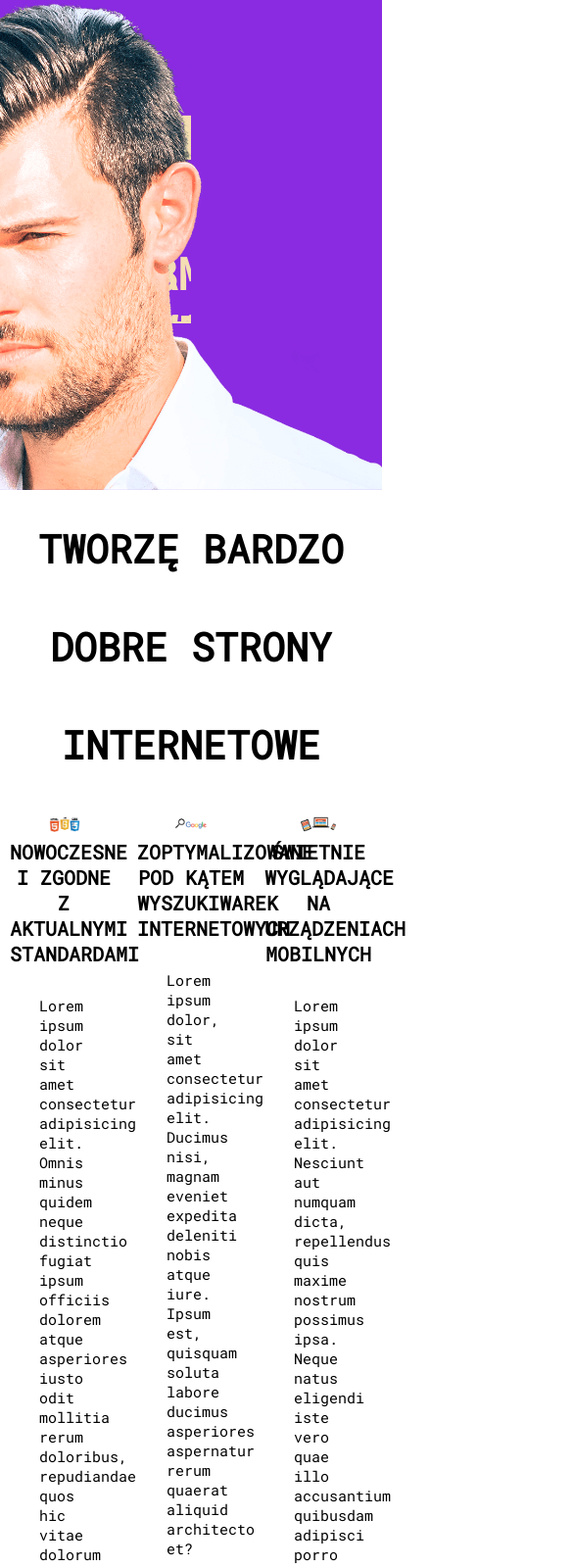
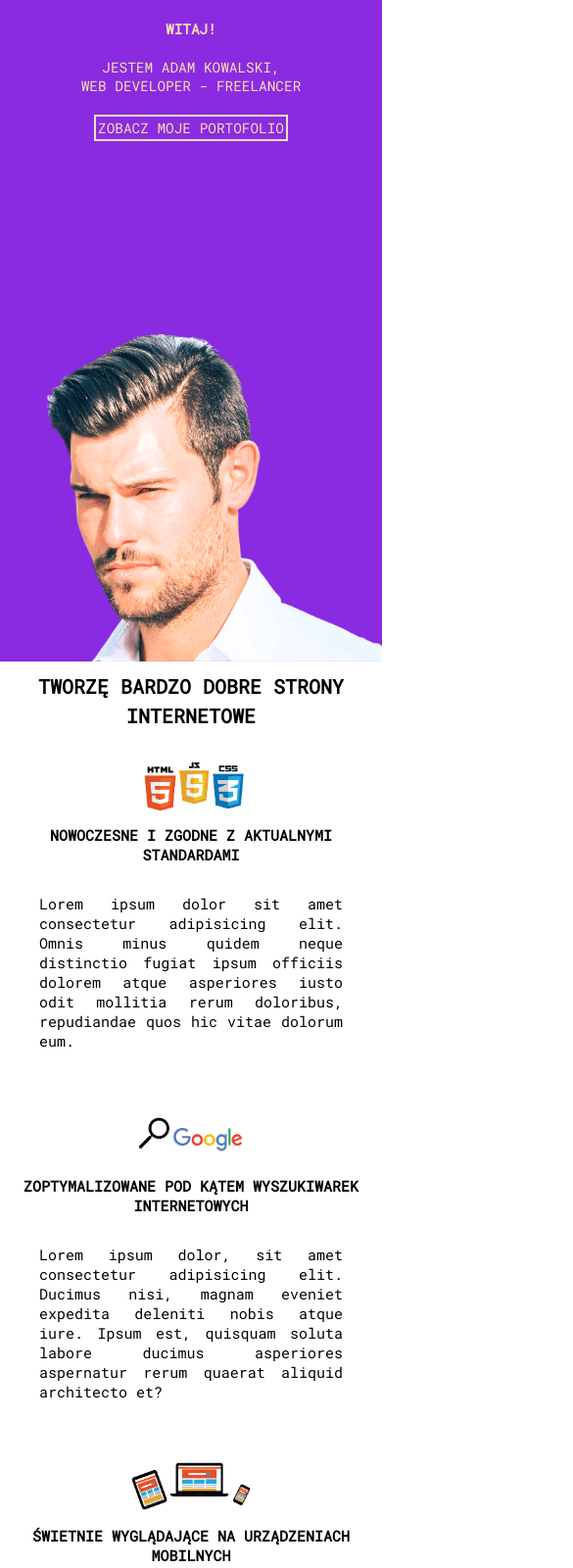
Before and after one commit to emdabljuu/HTML-CSS, a plain HTML site: page projektMain/index.html in a window 390 px wide. Shown: the top 1600 px of the page at 98% size, 585 px wide, since content can reach past the window. Drawn offline with Linux system fonts and the light colour scheme; a web font is replaced by a local one.

Commit message:
29.03.2021 15:07 First changes to mobile version

```diff
--- a/projektMain/index.html
+++ b/projektMain/index.html
@@ -14,8 +14,8 @@
         <header class="head">
             <div class="head-1">
                 <h1 class="hello">witaj!</h1>
-                <h2 class="intro-1">Jestem Adam Kowalski,</h2>
-                <h2 class="intro-2">Web Developer - Freelancer</h2>
+                <h2 class="intro">Jestem Adam Kowalski,</h2>
+                <h2 class="intro">Web Developer - Freelancer</h2>
                 <button class="portofolio" ><a href = "#proj">zobacz moje portofolio</a></button>
             </div>
             <div class="head-2">
--- a/projektMain/style.css
+++ b/projektMain/style.css
@@ -29,7 +29,7 @@ h3 {
 
 a {
     text-decoration: none;
-    color: white;
+    color: wheat;
 }
 
 /* clearfix */
@@ -42,19 +42,18 @@ a {
 .head {
     text-transform: uppercase;
     box-sizing: content-box;
-    position: relative;
+    /* position: relative; */
     color: wheat;
+    height: 40vh;
 }
 
 .head-1 {
-    left: 0vw;
-    top: 0px;
-    height: 500px;
+    float: left;
+    height: 40vh;
     width: 50vw;
     background-color: blueviolet;
     padding: 20px 20px 20px 20px;
     box-sizing: border-box;
-    position: relative;
 }
 
 .portofolio {
@@ -65,53 +64,39 @@ a {
     text-transform: uppercase;
     font-weight: 100;
     font-size: 20px;
-    position: absolute;
-    left: 100px;
-    bottom: 50px;
-    transition: 2s;
+    margin-top: 50px;
+    margin-left: 50px;
+    transition: 1s;
 }
 
 .portofolio:hover{
-    padding: 30px 30px 30px 30px;
+    padding: 25px 25px 25px 25px;
     font-size: 25px;
 }
 
 .hello {
     font-size: 60px;
-    position: absolute;
-    top: 100px;
-    left: 100px;
+    margin: 50px 50px 50px 50px;
 }
 
-.intro-1 {
+.intro {
     font-size: 45px;
-    position: absolute;
-    top: 190px;
-    left: 100px;
-}
-
-.intro-2 {
-    font-size: 45px;
-    position: absolute;
-    top: 250px;
-    left: 100px;
+    margin-left: 50px;
 }
 
 .head-2 {
-    position: absolute;
-    left: 50vw;
-    top: 0px;
-    height: 500px;
+    float: left;
+    height: 40vh;
     width: 50vw;
     background-color: blueviolet;
     align-items: center;
 
 }
 .photo {
-    height: 500px;
+    height: 40vh;
     right: 0px;
     position: absolute;
-    right: 0;
+
 }
 
 /* ------------------------first section--------------------------- */
@@ -144,7 +129,8 @@ a {
 /* --------------------------projects section----------------------------- */
 
 .projects {
-    background-color: grey;
+    background-color: black;
+    color: white;
 
 }
 
@@ -178,7 +164,7 @@ div > h4 {
     padding-bottom: 20px;
     margin-right: 50px;
     font-size: 32px;
-    border-bottom: 2px black solid;
+    border-bottom: 2px white solid;
 }
 
 div > p {
@@ -225,7 +211,8 @@ div > p {
 }
 
 .motto > p {
-    padding: 100px 300px 100px 300px ;
+    padding: 50px 300px 100px 300px ;
+    font-size: 30px;
 }
 
 .motto > p+p {
@@ -321,3 +308,115 @@ footer {
     background-color: rgb(28, 28, 82);
     color: blanchedalmond;
 }
+
+/* mobile up to 720px */
+
+@media (max-width: 720px) {
+    /* header */
+    h3 {
+        font-size: 20px;
+        line-height: 30px;
+    }
+    .hello {
+        font-size: 90%;
+        padding: 0px 0px 0px 0px;
+        margin: 0px 0px 20px 0px;
+        font-weight: bold;
+    }
+    .intro {
+        font-size: 90%;
+        font-weight: lighter;
+        padding: 0px 0px 0px 0px;
+        margin: 0px 0px 0px 0px;
+    }
+    .portofolio {
+        padding: 2px 2px 2px 2px;
+        margin: 20px 0px 0px 0px;
+        font-size: 90%;
+    }
+    .head-1 {
+        text-align: center;
+        width: 100vw;
+    }
+    .head-2 {
+        float:right;
+        width: 100vw;
+    }
+
+    /* technologies */
+    .websites > div {
+        width: 100%;
+    }
+    .websites > h3 {
+        font-size: 20px;
+    }
+    .technologies {
+        font-size: 15px;
+        min-height: 0px;
+    }
+
+    /* projects */
+    .projects > h3 {
+        font-size: 20px;
+    }
+
+    .project-description-1 > h4 {
+        font-size: 18px;
+        margin: 2px 2px 2px 2px;
+        padding: 2px 2px 2px 2px;
+    }
+
+    .project-description-1 > p {
+        font-size: 70%;
+        margin: 2px 2px 2px 2px;
+        padding: 2px 2px 2px 2px;
+    }
+
+    .project-description-2 > h4 {
+        font-size: 18px;
+        margin: 2px 2px 2px 2px;
+        padding: 2px 2px 2px 2px;
+    }
+
+    .project-description-2 > p {
+        font-size: 12px;
+        margin: 2px 2px 2px 2px;
+        padding: 2px 2px 2px 2px;
+    }
+    /* motto */
+    .motto {
+        text-align: center;
+        height: 450px;
+    }
+    .motto > p {
+        padding: 5vw 5vw 5vw 5vw ;
+        font-size: 15px;
+    }
+
+    .motto > p+p {
+        padding: 0vw 0px 0px 0px;
+    }
+    /* hobby */
+
+    .container > img {
+        width: 100vw;
+    }
+
+    /* contact */
+    .contact > div {
+        width: 100%;
+        height: 500px;
+        float: left;
+    }
+
+    .
+
+    .social-media > p {
+        font-size: 20px;
+    }
+
+    /* footer */
+    footer {
+        font-size: 10px;
+    }
+}
```
